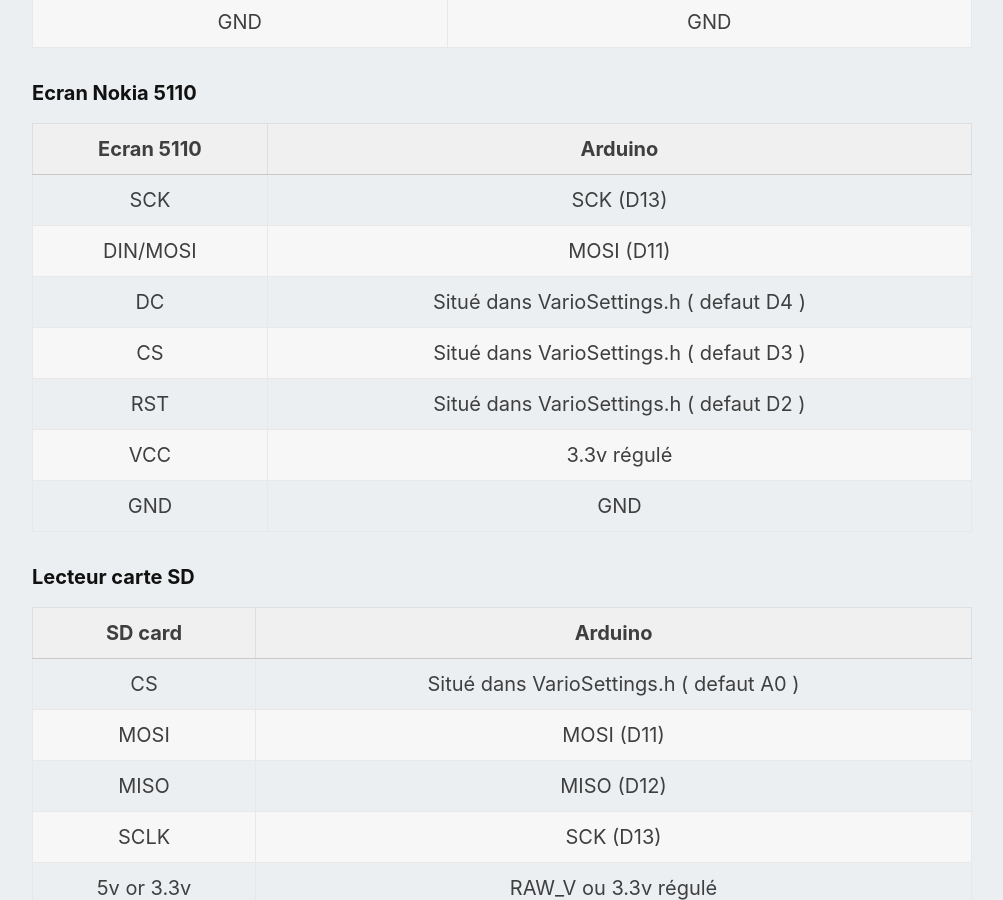
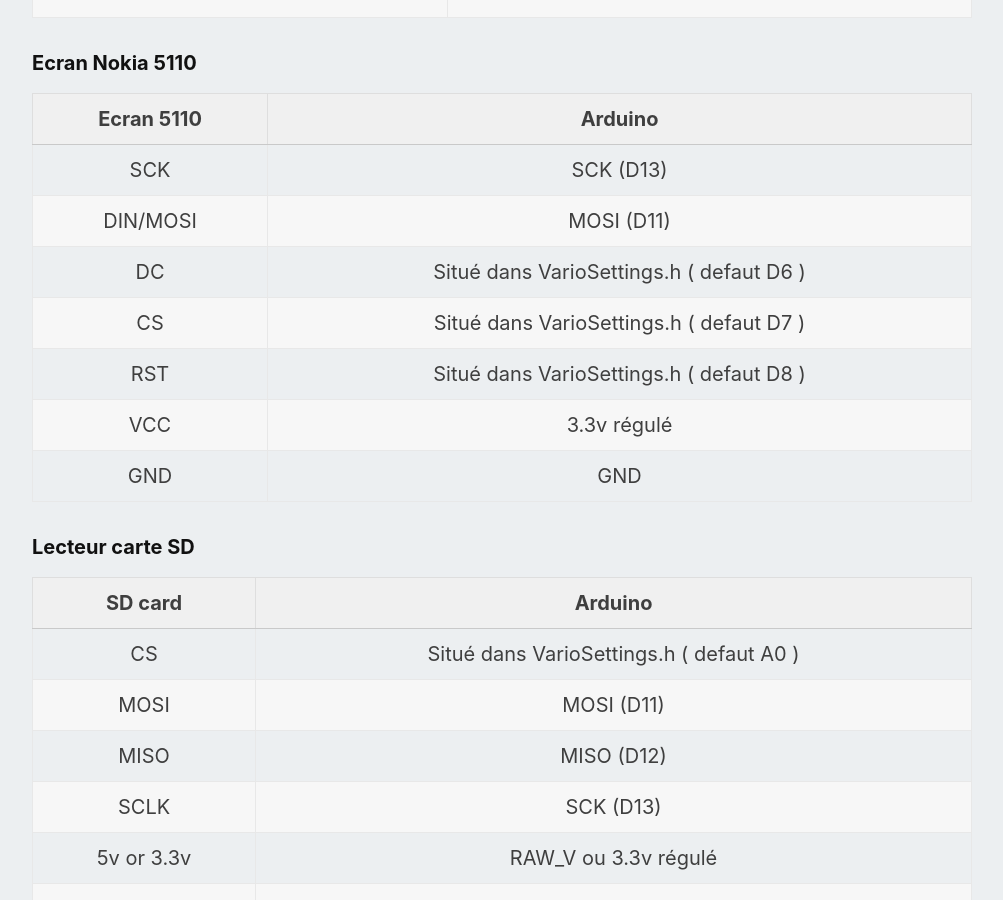
Before and after one commit to prunkdump/GNUVarioFR, a Jekyll site: the page built from schematics.md, in a window 1280 px wide and 900 px high, scrolled down 4505 px. Shown: the whole window, without its empty margins (138-1141 px from the left). Built offline with Jekyll 4.4.1, drawn with Linux system fonts in a browser that asks for light colours; some of the changed text lies outside the part shown.

```diff
--- a/schematics.md
+++ b/schematics.md
@@ -117,9 +117,9 @@ Vous avez maintenant votre source d'alimentation **RAW_V** qui fournit plus de 3
 | :--------------: | :--------------------------------------: |
 |       SCK        |    SCK (D13)                             |
 |     DIN/MOSI     |    MOSI (D11)                            |
-|       DC         | Situé dans VarioSettings.h ( defaut D4 ) |
-|       CS         | Situé dans VarioSettings.h ( defaut D3 ) |
-|       RST        | Situé dans VarioSettings.h ( defaut D2 ) |
+|       DC         | Situé dans VarioSettings.h ( defaut D6 ) |
+|       CS         | Situé dans VarioSettings.h ( defaut D7 ) |
+|       RST        | Situé dans VarioSettings.h ( defaut D8 ) |
 |       VCC        |     3.3v régulé                          |
 |       GND        |      GND                                 |
 
```
Also changed, not shown: other parts of schematics.md (+1 -1 lines).
